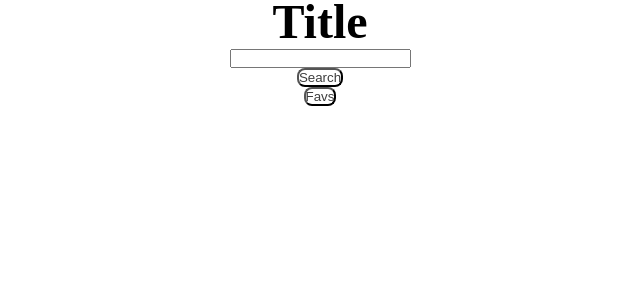
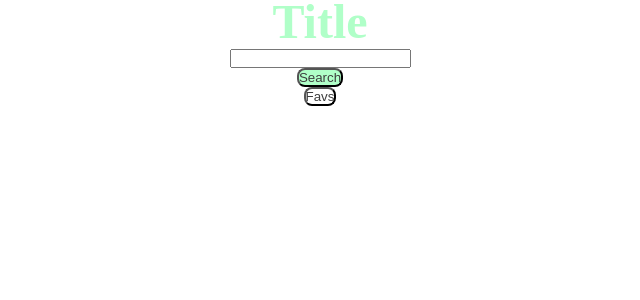
Before and after one commit to Lixcon11/SearchAndFav, a React (Vite) app: page / in a window 1280 px wide. Shown: the top 300 px of the page, without its empty margins (320-960 px from the left). Built offline with nearby package versions, Linux system fonts and the light colour scheme.

Commit message:
Refactored Code

```diff
--- a/src/App.jsx
+++ /dev/null
@@ -1,11 +0,0 @@
-import Main from "./App/Components/Main";
-
-const App = () => {
-  return (
-    <Main/>
-  )
-
-
-}
-
-export default App;
--- /dev/null
+++ b/src/App/Components/Body.jsx
@@ -0,0 +1,28 @@
+/* eslint-disable react/prop-types */
+import { useState } from "react"
+import { Link } from "react-router-dom";
+
+const Body = ({theme}) => {
+  const [text, setText] = useState("");
+
+  const formEventHandler = event => {
+    event.preventDefault();
+    setText(event.target.input.value);
+  }
+
+  return (
+    <>
+    <h1 className={`title ${theme}`} id="title">Title</h1>
+      <div>
+        <form onSubmit={formEventHandler}>
+          <input type="text" name="input"/>
+        </form>
+        <button className={`styledButton --searchButton ${theme}`} id="searchButton"><Link to="/search">Search</Link></button>
+        <button className={`styledButton --favsButton ${theme}`} id="favsButton"><Link to="/favs">Favs</Link></button>
+        <p>{text}</p>
+      </div>
+    </>
+  )
+}
+
+export default Body;
--- a/src/App/Components/Main.jsx
+++ /dev/null
@@ -1,40 +0,0 @@
-import { useEffect, useState } from "react"
-import { clean, data, getThemeAndPath } from "../Features/globalData/globalDataSlice";
-import { Link } from "react-router-dom";
-
-const Main = () => {
-  const [text, setText] = useState("");
-
-  const formEventHandler = event => {
-    event.preventDefault();
-    setText(event.target.input.value);
-  }
-  const [theme, path] = getThemeAndPath();
-  useEffect(()=>{
-    const [tilte, searchButton, favsButton] = ["#title", "#searchButton", "#favsButton"]
-    clean([tilte, searchButton, favsButton])
-    document.querySelector(tilte).classList.add(theme);
-    if(data.forSearch.path=== path){
-      document.querySelector(searchButton).classList.add(theme);
-    }
-    else{
-      document.querySelector(favsButton).classList.add(theme);
-    }
-  },[path, theme])
-
-  return (
-    <>
-    <h1 className="title" id="title">Title</h1>
-      <div>
-        <form onSubmit={formEventHandler}>
-          <input type="text" name="input"/>
-        </form>
-        <button className="styledButton" id="searchButton"><Link to="/search">Search</Link></button>
-        <button className="styledButton" id="favsButton"><Link to="/favs">Favs</Link></button>
-        <p>{text}</p>
-      </div>
-    </>
-  )
-}
-
-export default Main;
--- a/src/App/Features/globalData/globalDataSlice.js
+++ /dev/null
@@ -1,22 +0,0 @@
-import { createSlice } from "@reduxjs/toolkit";
-
-export const globalData = createSlice({
-    name: "globalData",
-    initialState: { forSearch:{path:"search", theme: "--searchTheme"}, forFavs:{path: "favs", theme: "--favsTheme"}},
-    reducers: {}
-})
-
-export const data = globalData.getInitialState();
-export const getThemeAndPath = () => {
-    for(let element in data){
-        if(`/${data[element].path}` === window.location.pathname){
-            return [data[element].theme, data[element].path];
-        }
-    }
-    return "wrong theme input"
-}
-export const clean = classNames => {
-    for(let element in data){
-        classNames.map(className => document.querySelector(className).classList.remove(data[element].theme))
-    }
-}
--- a/src/App/store.js
+++ b/src/App/store.js
@@ -2,12 +2,10 @@
 import { configureStore } from "@reduxjs/toolkit";
 import { favoritesSlice } from "./Features/favorites/favoritesSlice.js";
 import { searchSlice } from "./Features/search/searchSlice.js";
-import { globalData } from "./Features/globalData/globalDataSlice.js";
 
 export const store = configureStore({
     reducer: {
         favorites: favoritesSlice.reducer,
-        search: searchSlice.reducer,
-        globalData: globalData.reducer
+        search: searchSlice.reducer
     },
 });
--- /dev/null
+++ b/src/FavsApp.jsx
@@ -0,0 +1,9 @@
+import Body from "./App/Components/Body";
+
+const FavsApp = () => {
+  return (
+    <Body theme="--favsTheme"/>
+  )
+}
+
+export default FavsApp;
--- /dev/null
+++ b/src/SearchApp.jsx
@@ -0,0 +1,9 @@
+import Body from "./App/Components/Body";
+
+const SearchApp = () => {
+  return (
+    <Body theme="--searchTheme"/>
+  )
+}
+
+export default SearchApp;
--- a/src/index.css
+++ b/src/index.css
@@ -36,12 +36,16 @@ a {
   border-radius: 8px;
   background-color: white;
 
-  &.--searchTheme {
-    background-color: var(--search)
+  &.--searchButton {
+    &.--searchTheme {
+      background-color: var(--search)
+    }
   }
 
-  &.--favsTheme {
-    background-color: var(--fav)
+  &.--favsButton {
+    &.--favsTheme {
+      background-color: var(--fav)
+    }
   }
 }
 
--- a/src/main.jsx
+++ b/src/main.jsx
@@ -1,20 +1,20 @@
 import React from 'react'
 import ReactDOM from 'react-dom/client'
-import App from './App.jsx'
+import SearchApp from './SearchApp.jsx'
 import './index.css'
 import { BrowserRouter, Route, Routes } from  "react-router-dom"
 import { Provider } from 'react-redux'
 import { store } from './App/store.js'
-import { data } from './App/Features/globalData/globalDataSlice.js'
+import FavsApp from './FavsApp.jsx'
 
 ReactDOM.createRoot(document.getElementById('root')).render(
   <React.StrictMode>
     <Provider store={store}>
       <BrowserRouter>
         <Routes>
-          <Route path="/" element={<App/>}/>
-          <Route path={data.forSearch.path} element={<App/>}/>
-          <Route path={data.forFavs.path} element={<App/>}/>
+          <Route path="/" element={<SearchApp/>}/>
+          <Route path="search" element={<SearchApp/>}/>
+          <Route path="favs" element={<FavsApp/>}/>
         </Routes>
       </BrowserRouter>
     </Provider>
```
